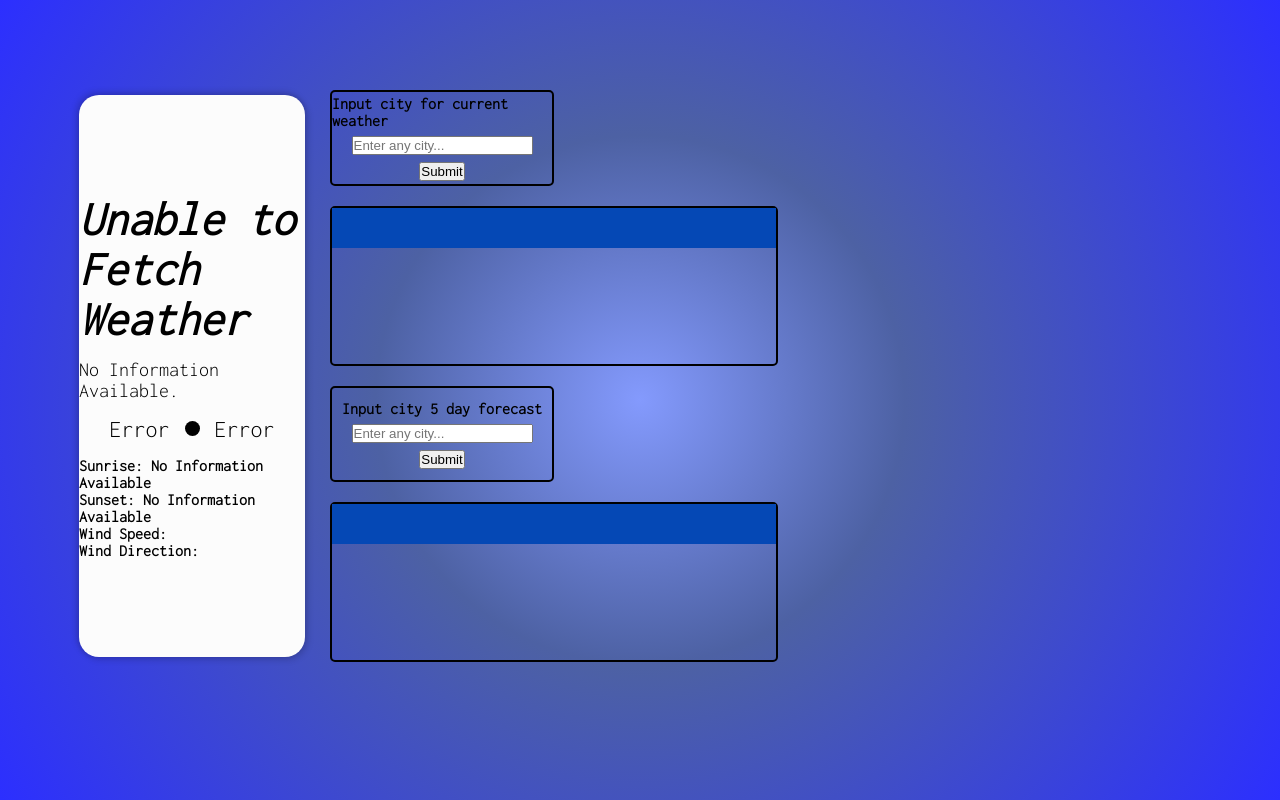
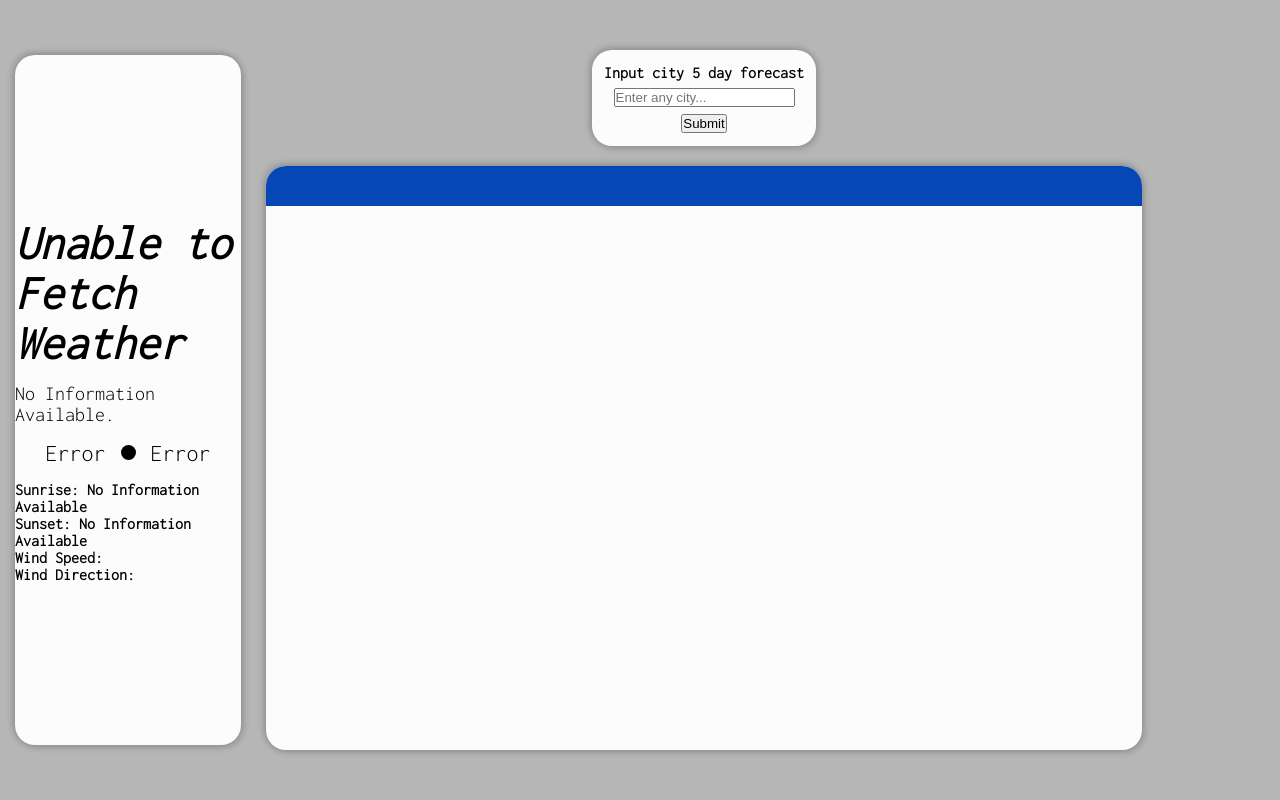
Before and after one commit to waterspinner/Weather-App, a plain HTML site: page index.html in a window 1280 px wide. Drawn offline with Linux system fonts and the light colour scheme.

Commit message:
Container changed to grid layout. Border changes,

```diff
--- a/index.html
+++ b/index.html
@@ -13,6 +13,7 @@
 </head>
 
 <body>
+    <div class="main">
         <div class="container">
 
             <div class="current-display">
@@ -32,21 +33,6 @@
                 </div>
             </div>
 
-
-
-            <div class="city-box">
-                <h2 class="city-box-header">Input city for current weather</h2>
-                <input class="city-search" type="text" placeholder="Enter any city..." id="city-input">
-                <input class= "city-submit" type="submit" value="Submit" id="current-add">
-            </div>
-            <div class="city-display">
-                <h2 class="city-text city-bold"  id="city-output"></h2>
-                <p  class="city-text" id="description"></p>
-                <p  class="city-text" id="temp"></p>
-                <p  class="city-text" id="sunrise-search"></p>
-                <p  class="city-text" id="sunset-search"></p>
-            </div>
-
                 <div class="city-box">
                     <h2 class="city-box-header">Input city 5 day forecast</h2>
                     <input class="city-search" type="text" placeholder="Enter any city..." id="city-forecast-input">
@@ -59,6 +45,7 @@
 
         </div>
         <script src="script.js"></script>
+    </div>
 </body>
 
 </html>
--- a/style.css
+++ b/style.css
@@ -7,25 +7,20 @@
 
 body {
     font-family: 'Inconsolata', monospace;
-    background: rgb(165, 170, 252);
-    background: radial-gradient(
-    circle,
-    rgba(60, 95, 252, 0.633) 0%,
-    rgba(43, 67, 146, 0.841) 35%,
-    rgb(44, 47, 255) 100%
-  );
+    background: #b6b6b6;
     background-attachment: fixed;
+    min-height: 100vh;
     display: flex;
     justify-content: center;
-    align-items: center;
-    justify-items: center;
+    flex-direction: column;
 }
 
 .container {
-  padding-top: 5rem;
     width: 90%;
     display: grid;
     grid-template-columns: 2fr 7fr;
+    grid-template-rows: 1fr 6fr;
+    height: 90vh;
 }
 
 .current-display {
@@ -73,9 +68,14 @@ body {
   justify-content: center;
   height: 12vh;
   width: 25%;
-  border: 2px solid black;
   margin: 10px;
   border-radius: 5px;
+  background: #fcfcfc;
+  align-self: flex-end;
+  justify-self: center;
+  box-shadow: 2px 2px 6px 1px rgb(0 0 0 / 15%), -2px -2px 6px 1px rgb(0 0 0 / 15%);
+    border-radius: 20px;
+    background: #fcfcfc;
 }
 
 .city-search {
@@ -85,11 +85,13 @@ body {
 .city-display {
   display: flex;
   flex-direction: column;
-  height: 20vh;
-  width: 50%;
-  border: 2px solid black;
   border-radius: 5px;
   margin: 10px;
+  background: #fcfcfc;
+  grid-row: 2 / 5;
+  box-shadow: 2px 2px 6px 1px rgb(0 0 0 / 15%), -2px -2px 6px 1px rgb(0 0 0 / 15%);
+    border-radius: 20px;
+    background: #fcfcfc;
 }
 
 .city-text {
@@ -103,6 +105,7 @@ body {
   color: white;
   width: 100%;
   height: 40px;
+  border-radius: 20px 20px 0px 0px;
 }
 .city-bold span {
   color: red;
```
Lines whose indentation alone changed are shown as unchanged.
